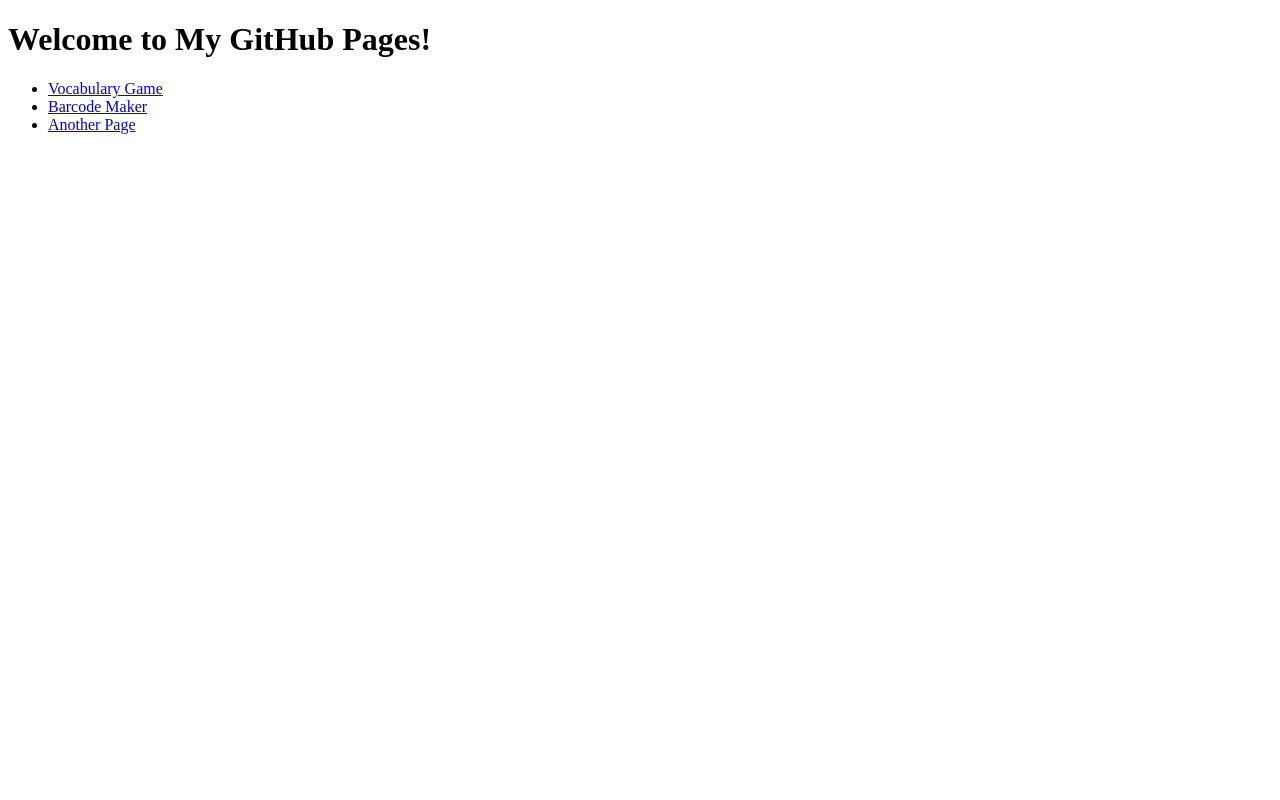
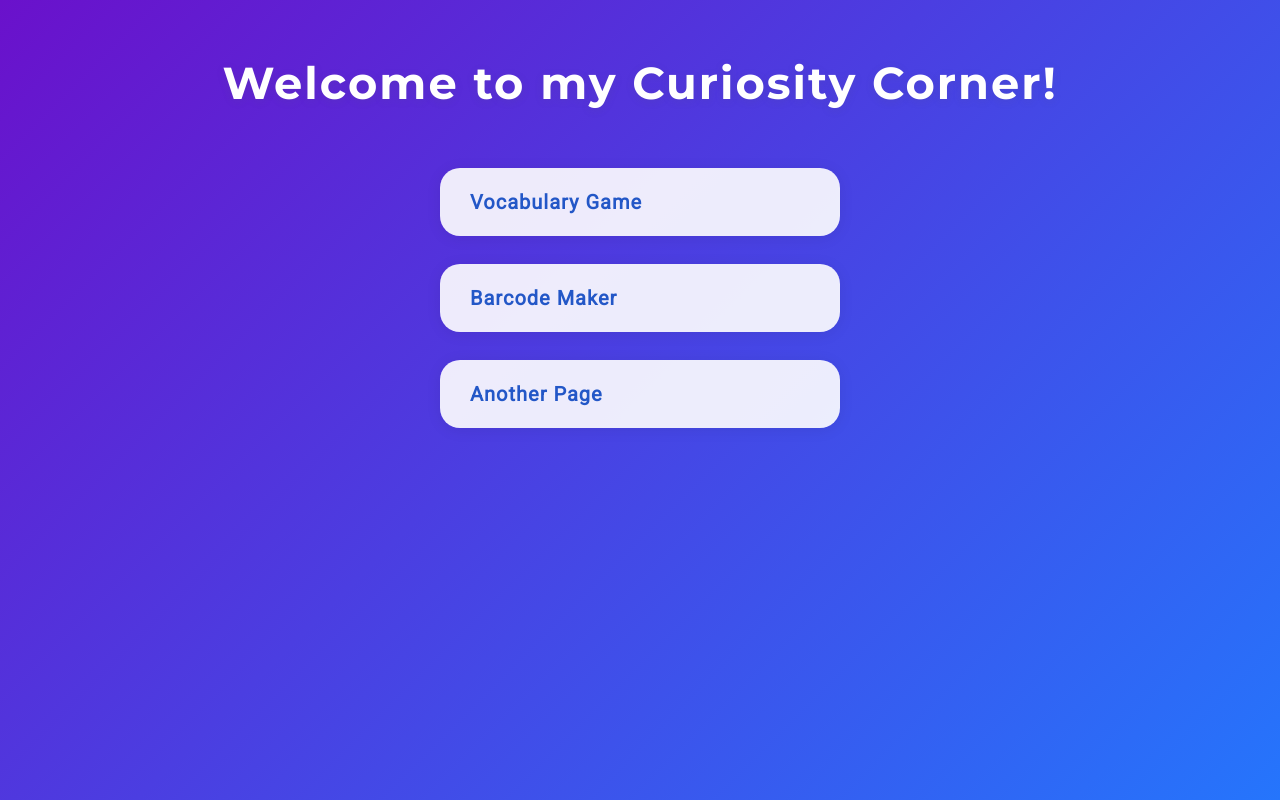
Before and after one commit to techiedude1/Curious, a plain HTML site: page index.html in a window 1280 px wide. Drawn offline with Linux system fonts and the light colour scheme.

Commit message:
Update index.html

```diff
--- a/index.html
+++ b/index.html
@@ -1,10 +1,97 @@
- <!DOCTYPE html>
-<html>
+<!DOCTYPE html>
+<html lang="en">
 <head>
-    <title>My Projects</title>
+    <meta charset="UTF-8">
+    <title>Curiosity Corner | Projects & Learning Tools</title>
+    <meta name="viewport" content="width=device-width, initial-scale=1">
+    <meta name="description" content="Explore interactive projects and learning tools at Curiosity Corner, including vocabulary games, barcode makers, and more.">
+    <!-- Google Fonts for better typography -->
+    <link href="https://fonts.googleapis.com/css2?family=Montserrat:wght@700&family=Roboto&display=swap" rel="stylesheet">
+    <style>
+        body {
+            margin: 0;
+            padding: 0;
+            font-family: 'Roboto', Arial, sans-serif;
+            background: linear-gradient(135deg, #6a11cb 0%, #2575fc 100%);
+            min-height: 100vh;
+            display: flex;
+            flex-direction: column;
+            align-items: center;
+        }
+
+        header {
+            width: 100%;
+            text-align: center;
+            margin-top: 56px;
+            margin-bottom: 0;
+        }
+
+        h1 {
+            font-family: 'Montserrat', Arial, sans-serif;
+            font-weight: 700;
+            font-size: 2.8rem;
+            color: #fff;
+            letter-spacing: 2px;
+            text-shadow: 0 2px 8px rgba(80, 80, 120, 0.16);
+            margin: 0 auto 10px auto;
+            display: block;
+        }
+
+        ul {
+            list-style: none;
+            padding: 0;
+            margin: 48px 0 0 0;
+            display: flex;
+            flex-direction: column;
+            gap: 28px;
+            width: 100%;
+            max-width: 400px;
+        }
+
+        li {
+            transition: transform 0.16s cubic-bezier(.4,2,.6,1), box-shadow 0.2s;
+        }
+
+        li:hover {
+            transform: translateY(-6px) scale(1.03);
+            box-shadow: 0 6px 24px rgba(38,70,255,0.13), 0 2px 8px rgba(0,0,0,0.12);
+        }
+
+        a {
+            display: block;
+            padding: 22px 30px;
+            background: rgba(255,255,255,0.90);
+            border-radius: 20px;
+            font-size: 1.25rem;
+            color: #2357c7;
+            font-weight: 600;
+            text-decoration: none;
+            letter-spacing: 1px;
+            box-shadow: 0 2px 16px rgba(0,0,0,0.07);
+            transition: background 0.2s, color 0.2s;
+        }
+
+        a:hover, a:focus {
+            background: #2357c7;
+            color: #fff;
+            outline: none;
+        }
+
+        @media (max-width: 600px) {
+            h1 {
+                font-size: 2rem;
+            }
+            a {
+                font-size: 1rem;
+                padding: 16px 16px;
+            }
+        }
+    </style>
 </head>
 <body>
-    <h1>Welcome to My GitHub Pages!</h1>
+    <header>
+        <h1>Welcome to my <strong>Curiosity Corner!</strong></h1>
+    </header>
     <ul>
         <li><a href="https://techiedude1.github.io/vocabulary-quiz/">Vocabulary Game</a></li>
         <li><a href="https://techiedude1.github.io/barcode/">Barcode Maker</a></li>
```
